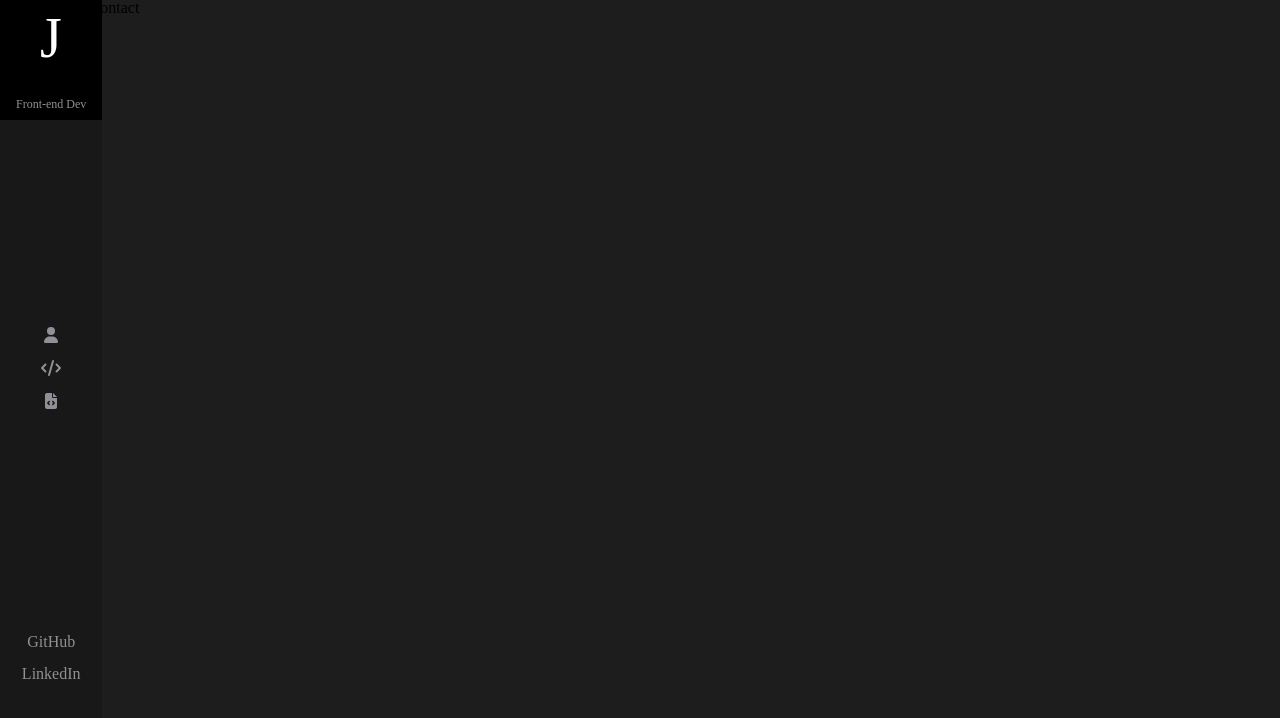
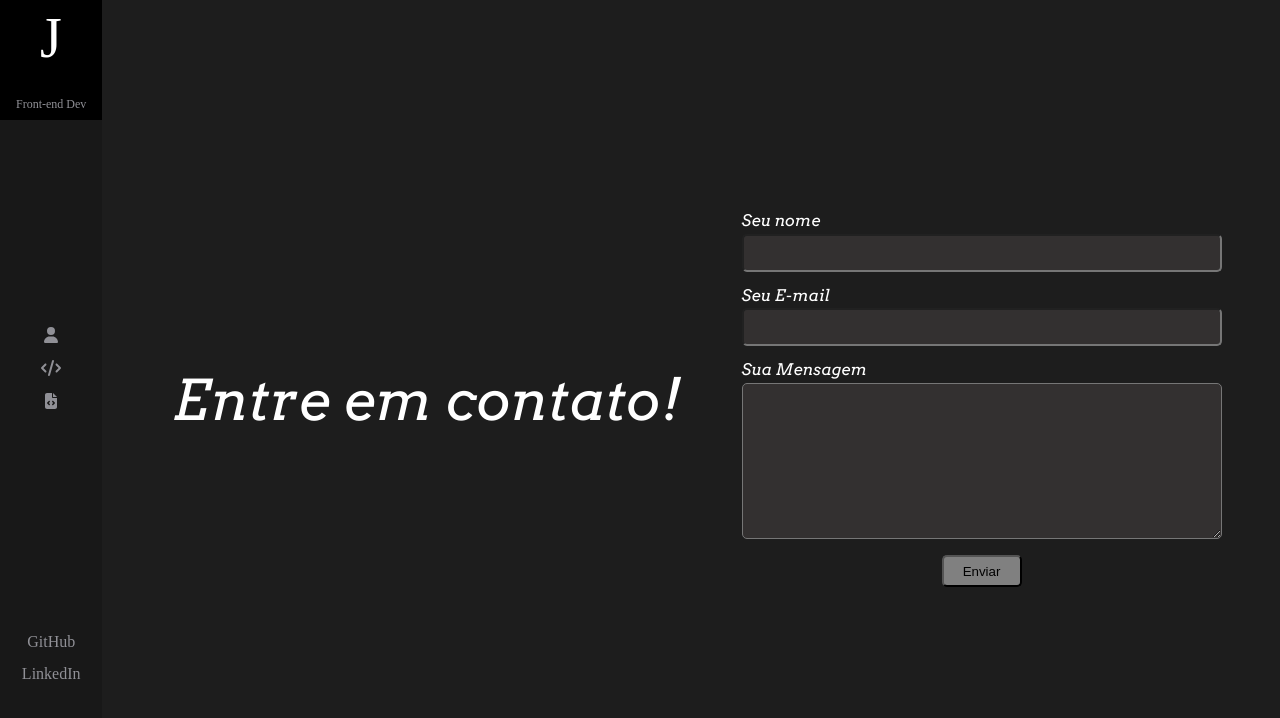
Before and after one commit to MozkitoKiller/Portfolio, a React (Create React App) app: page /contact in a window 1280 px wide. Shown: the top 718 px of the page. Built offline with nearby package versions, Linux system fonts and the light colour scheme; a web font is replaced by a local one.

Commit message:
Página de contato

```diff
--- a/src/components/Contact/Contact.jsx
+++ b/src/components/Contact/Contact.jsx
@@ -3,11 +3,30 @@ import style from './Contact.module.css'
 
 
 function Contact() {
-  return (
-    <div className={style.contact}>
-        Contact
-    </div>
-  )
+    return (
+        <div className={style.contact}>
+            <div>
+                <h2>Entre em contato!</h2>
+            </div>
+            <div className={style.form}>
+                <form>
+                    <label>
+                        Seu nome
+                    </label>
+                    <input type="text" />
+                    <label>
+                        Seu E-mail
+                    </label>
+                    <input type="text" />
+                    <label>
+                        Sua Mensagem
+                    </label>
+                    <textarea rows="10" columns="10" />
+                    <button>Enviar</button>
+                </form>
+            </div>
+        </div>
+    )
 }
 
 export default Contact;
--- a/src/components/Contact/Contact.module.css
+++ b/src/components/Contact/Contact.module.css
@@ -1,15 +1,68 @@
+@import url('https://fonts.googleapis.com/css2?family=Arvo:ital@1&display=swap');
+
 .contact {
     height: 100vh;
     overflow: hidden;
+
+    padding-left: 1.5rem;
+
+    display: flex;
+
+    justify-content: space-evenly;
+    align-items: center;
 }
 
 
-.about h1 {
+.contact h2 {
     font-family: 'Arvo', serif;
-    font-size: 4rem;
+
+    font-size: 3.5rem;
+
+    color: white;
 }
 
-.about p {
-    padding-top: 1rem;
-    color: #8d8d8d;
+.contact form {
+    display: flex;
+    flex-direction: column;
+
+    width: 30rem;
+
+    justify-content: space-between;
 }
+.contact input {
+    height: 2rem;
+
+    border-radius: 5px;
+
+    margin-bottom: 1rem;
+
+    background-color: rgb(51, 48, 48);
+}
+
+.contact textarea {
+    margin-bottom: 1rem;
+
+    border-radius: 5px;
+
+    background-color: rgb(51, 48, 48);
+}
+
+
+.contact button {
+    border-radius: 5px;
+
+    align-self: center;
+
+    background-color: grey;
+
+    height: 2rem;
+    width: 5rem;
+}
+
+.contact label {
+    color: white;
+
+    font-family: 'Arvo', serif;
+
+    padding-bottom: 0.3rem;
+}
--- a/src/components/Projects/Projects.jsx
+++ b/src/components/Projects/Projects.jsx
@@ -1,9 +1,5 @@
 import React from 'react'
 import style from "./Project.module.css"
-import html5 from '../../assets/techs/html5-brands.svg'
-import css3 from '../../assets/techs/css3-brands.svg'
-import js from '../../assets/techs/js-brands.svg'
-import node from '../../assets/techs/node-js-brands.svg'
 import reactjs from '../../assets/img/React.png'
 
 
```
